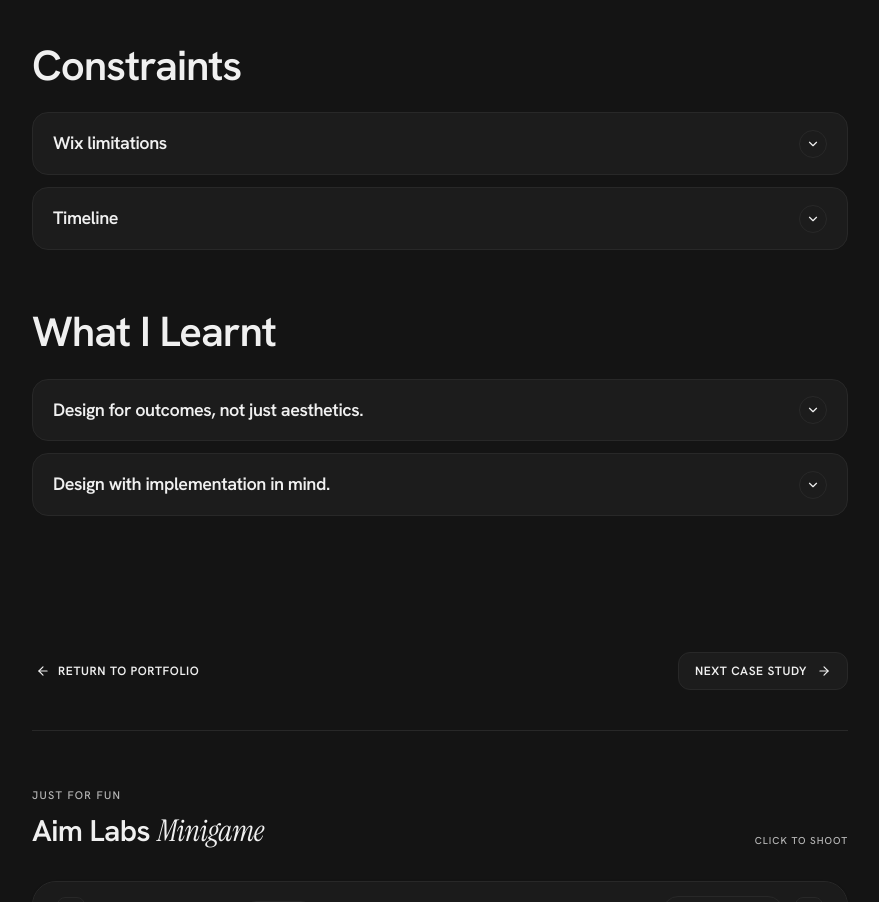
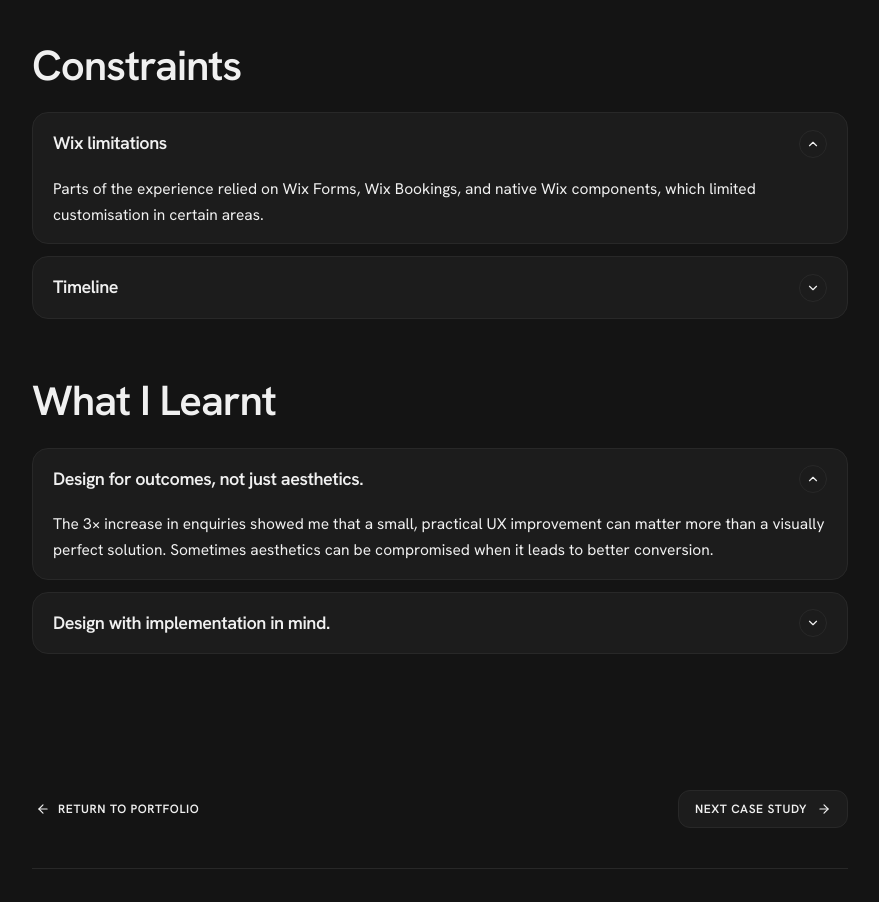
Before and after one commit to TarunTM/UX-Portfolio-, a React (Vite) app: page /work/sanctum in a window 1280 px wide. Shown: the part 6140-7042 px from the top of the page, without its empty margins (200-1079 px from the left). Built offline with nearby package versions, Linux system fonts and the light colour scheme; a web font is replaced by a local one.

Commit message:
fix(sanctum): expand first constraint and learning items by default

```diff
--- a/src/pages/SanctumCaseStudy.tsx
+++ b/src/pages/SanctumCaseStudy.tsx
@@ -76,8 +76,8 @@ const whatILearntData = [
 export const SanctumCaseStudy: React.FC = () => {
   const [activeSlide, setActiveSlide] = useState(0);
   const [btnHovered, setBtnHovered] = useState(false);
-  const [expandedConstraint, setExpandedConstraint] = useState<string | null>(null);
-  const [expandedLearning, setExpandedLearning] = useState<string | null>(null);
+  const [expandedConstraint, setExpandedConstraint] = useState<string | null>('wix-limitations');
+  const [expandedLearning, setExpandedLearning] = useState<string | null>('design-for-outcomes');
 
   // Iterations Carousel & Full View State
   const [fullscreenIterationIndex, setFullscreenIterationIndex] = useState<number | null>(null);
```
